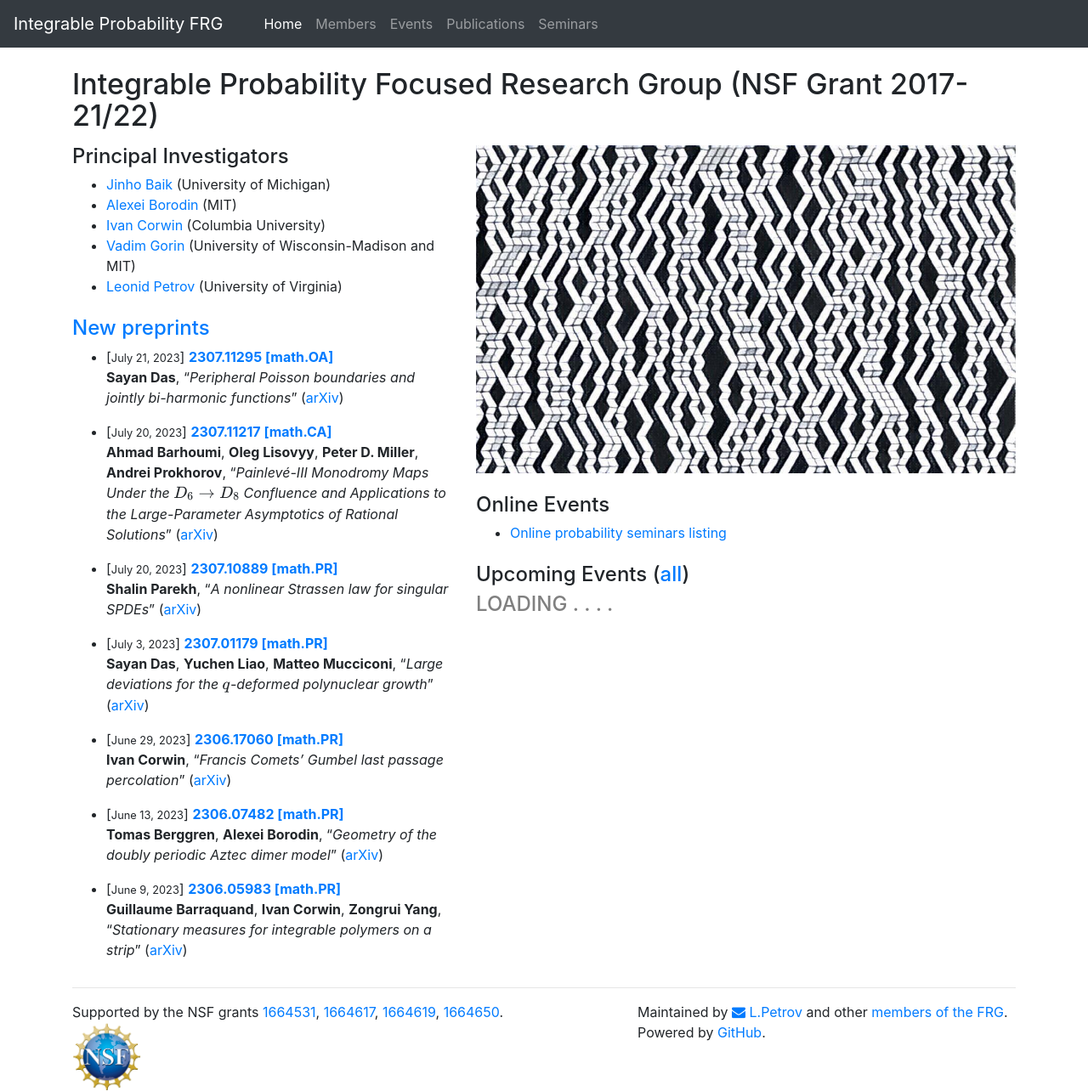
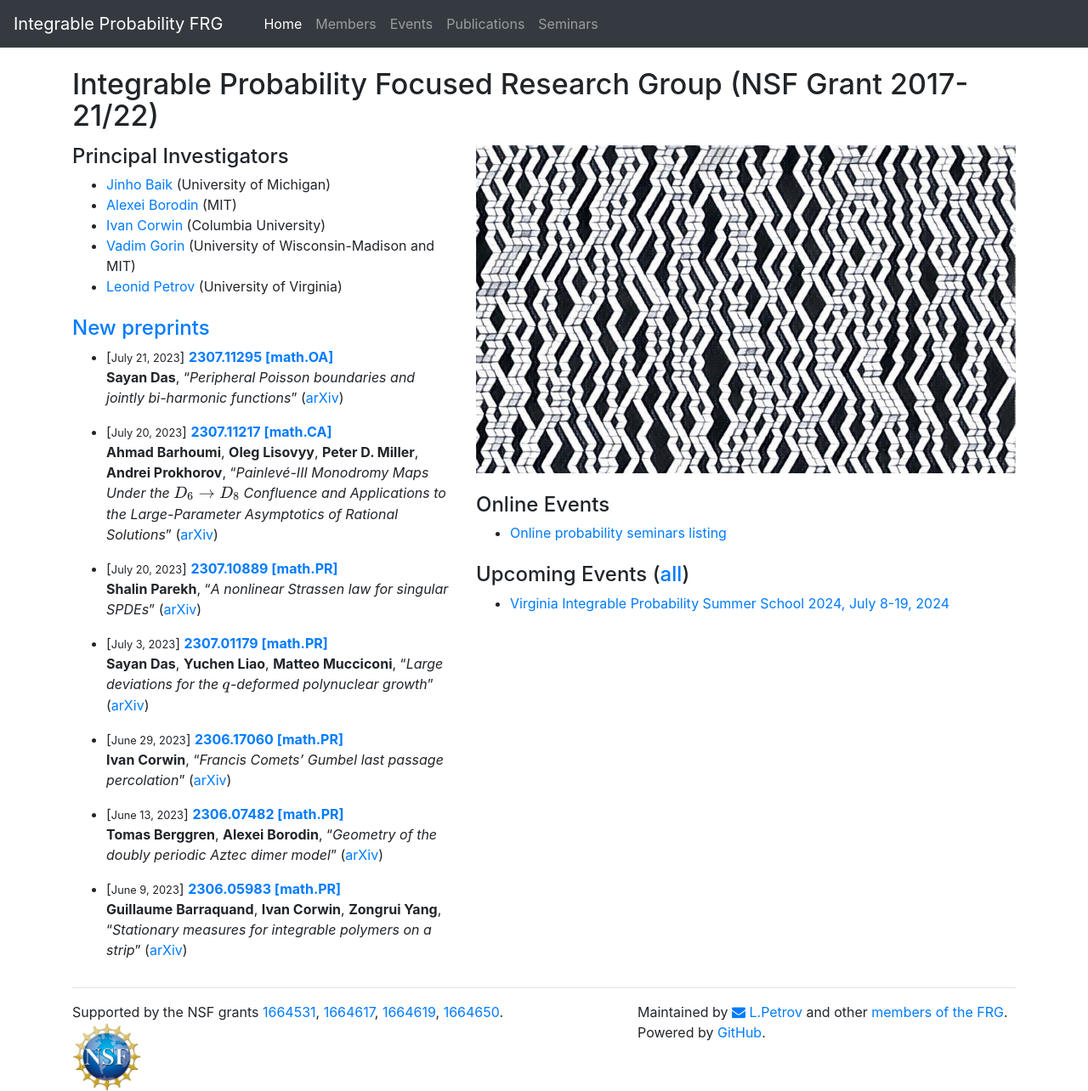
Before and after one commit to int-prob/int-prob-code, a Jekyll site: the page built from index.html, in a window 1280 px wide. Shown: the whole page at 85% size. Built offline with Jekyll 4.4.1, drawn with Linux system fonts in a browser that asks for light colours; nearby versions of some CDN libraries; comment, search, counter and statistics services are not loaded.

Commit message:
Update index.html

```diff
--- a/index.html
+++ b/index.html
@@ -39,7 +39,13 @@ nav_id: Home
 
     <h3 class="mt-4 mb-2">Upcoming Events (<a href="{{site.url}}/events/">all</a>)</h3>
 
-    {% include cal_scripts.js %}
+    <!-- {% include cal_scripts.js %} -->
+
+    <ul>
+      <li>
+        <a href="https://lpetrov.cc/vipss2024/">Virginia Integrable Probability Summer School 2024, July 8-19, 2024</a>
+      </li>
+    </ul>
   </div>
 
 </div>
```
